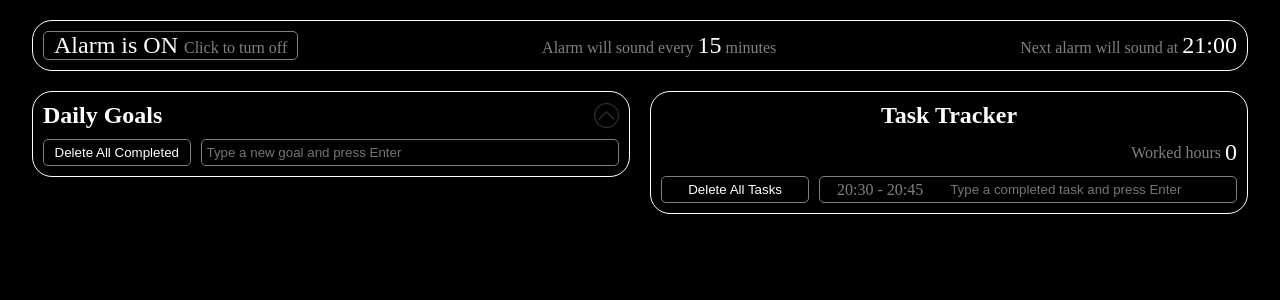
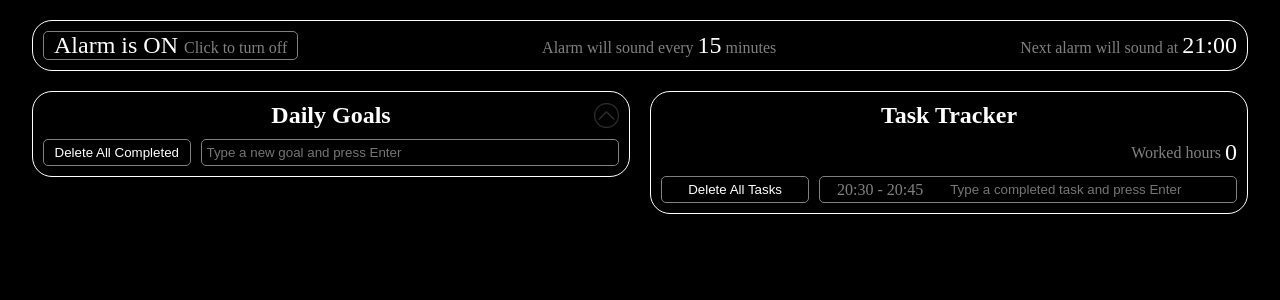
Before and after one commit to danifromecuador/plannywise_draft, a React (Vite) app: page / in a window 1280 px wide. Shown: the top 300 px of the page. Built offline with nearby package versions, Linux system fonts and the light colour scheme.

Commit message:
Show/Hide percentage progress indicator and Center h1 in Todo.jsx

```diff
--- a/src/todo/Todo.css
+++ b/src/todo/Todo.css
@@ -13,24 +13,35 @@
 
 .todo .header {
   display: flex;
-  justify-content: space-between;
   align-items: center;
+}
+
+.todo .header .todo-completed,
+.todo .header h1,
+.todo .header .todo-collapse-up,
+.todo .header .todo-collapse-down {
+  width: 33.333%;
 }
 
 .todo-completed {
   color: gray;
 }
 
-.todo-completed-number, .todo h1 {
+.todo-completed-number,
+.todo h1 {
   color: white;
   font-size: 1.5rem;
+  text-align: center;
 }
 
-.todo-collapse-up, .todo-collapse-down {
+.todo-collapse-up,
+.todo-collapse-down {
   width: 25px;
   height: 25px;
   background-size: contain;
+  background-repeat: no-repeat;
   cursor: pointer;
+  background-position-x: right;
 }
 
 .todo-collapse-up {
--- a/src/todo/Todo.jsx
+++ b/src/todo/Todo.jsx
@@ -41,11 +41,13 @@ export const Todo = () => {
   return (
     <div className="todo">
       <div className="header">
-        <span className={isNaN(calculateCompletedPercentage()) ? "hide" : "todo-completed"}>Completed: <span className='todo-completed-number'>{calculateCompletedPercentage()}%</span></span>
+        <span className='todo-completed'>
+          <span className={isNaN(calculateCompletedPercentage()) ? "hide" : ""}>Completed: </span>
+          <span className={isNaN(calculateCompletedPercentage()) ? "hide" : "todo-completed-number"}>{calculateCompletedPercentage()}%</span>
+        </span>
         <h1>Daily Goals</h1>
-        {/* <div className='todo-collapse-up' onClick={collapse}></div> */}
         <div className={`todo-collapse-up ${hide1}`} onClick={collapse}></div>
-        <div className={`todo-collapse-down ${hide2}`}  onClick={collapse}></div>
+        <div className={`todo-collapse-down ${hide2}`} onClick={collapse}></div>
       </div>
       <ul className={` ${collapseClass} ${todoStore.todos.length === 0 && todoStore.dones.length === 0 ? "hide" : ""}`}>
         {todoStore.todos.map((t) => (<li key={t.index} className='todo-todo' onClick={() => todoStore.markAsDone(t)}>{t.text} </li>))}
```
